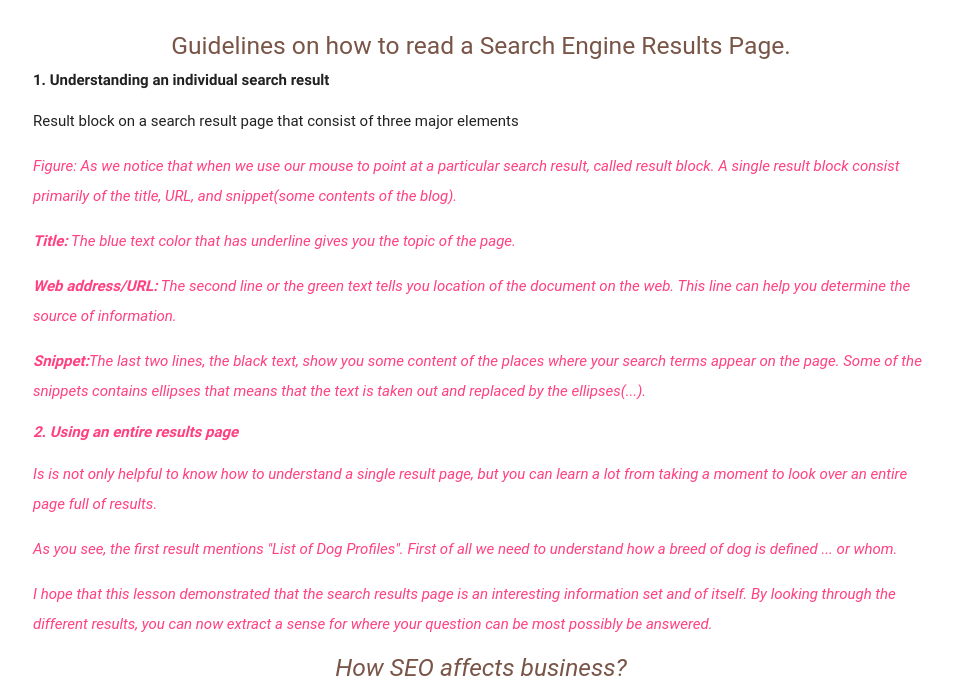
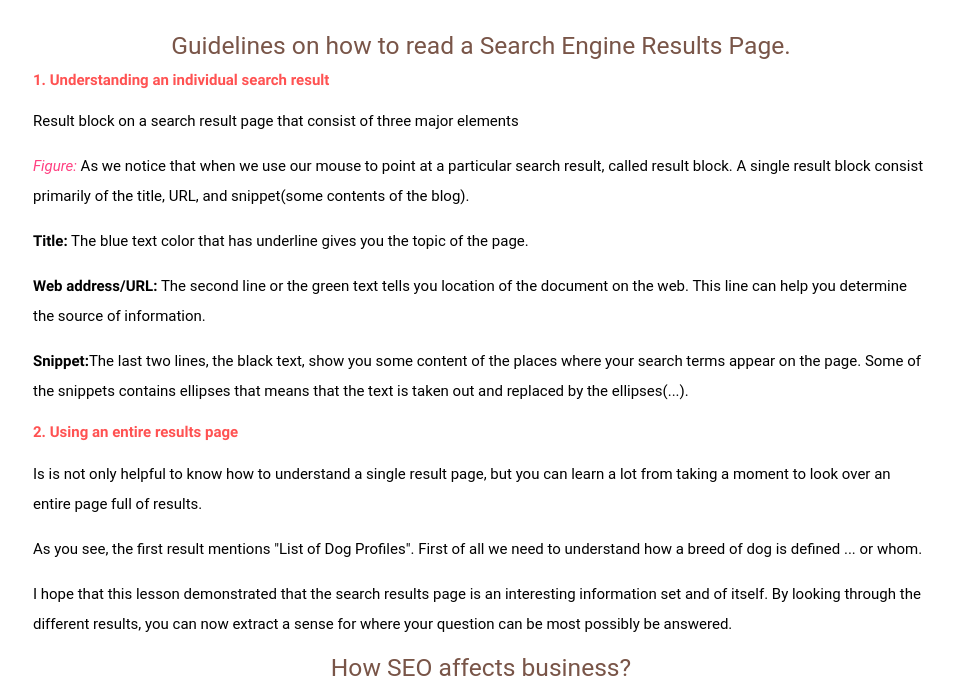
Before and after one commit to rjayacaba/SEO, a website: page views/index.html in a window 1280 px wide. Shown: the part 1655-2348 px from the top of the page, without its empty margins (159-1113 px from the left). Drawn offline with nearby package versions, Linux system fonts and the light colour scheme; files that its build step writes are made by us from their sources; files whose address does not match are found by name; a web font is replaced by a local one.

Commit message:
second commit

```diff
--- a/public/css/style.css
+++ b/public/css/style.css
@@ -73,6 +73,9 @@ p.sub-topic {
 	text-align: left;
 	color: #ff4081;
 }
+p {
+	color: black;
+}
 .side {
 	float: right;
 }
--- a/views/index.html
+++ b/views/index.html
@@ -49,15 +49,15 @@
 
 
     <h5 class="brown-text" id="guidelines">Guidelines on how to read a Search Engine Results Page.</h5>
-    <b>1. Understanding an individual search result</b>
+    <b class="sub-topic">1. Understanding an individual search result</b>
     <p>Result block on a search  result page that consist of three major elements</p>
-    <p><i>Figure:</4> As we notice that when we use our mouse to point at a particular search result, called result block. A single result block consist primarily of the title, URL, and snippet(some contents of the blog).</p>
+    <p><i>Figure:</i> As we notice that when we use our mouse to point at a particular search result, called result block. A single result block consist primarily of the title, URL, and snippet(some contents of the blog).</p>
 
     <p><b>Title:</b> The blue text color that has underline gives you the topic of the page.</p>
     <p><b>Web address/URL:</b> The second line or the green text tells you location of the document on the web. This line can help you determine the source of information.</p>
     <p><b>Snippet:</b>The last two lines, the black text, show you some content of the places where your search terms appear on the page. Some of the snippets contains ellipses that means that the text is taken out and replaced by the ellipses(...).</p>
 
-    <b>2. Using an entire results page</b>
+    <b class="sub-topic">2. Using an entire results page</b>
     <p>Is is not only helpful to know how to understand a single result page, but you can learn a lot from taking a moment to look over an entire page full of results.</p>
 
     <p>As you see, the first result mentions "List of Dog Profiles". First of all we need to understand how a breed of dog is defined ... or whom.</p>
@@ -79,6 +79,8 @@
         <li>Pulling it together</li>
       </ol>
       <p><i>Some references that can help you: <a href="seo-mat.herokuapp.com">[Clike for more info..]</a></i></p>
+
+
 </div>
 
   <!-- <div class="row">
```
